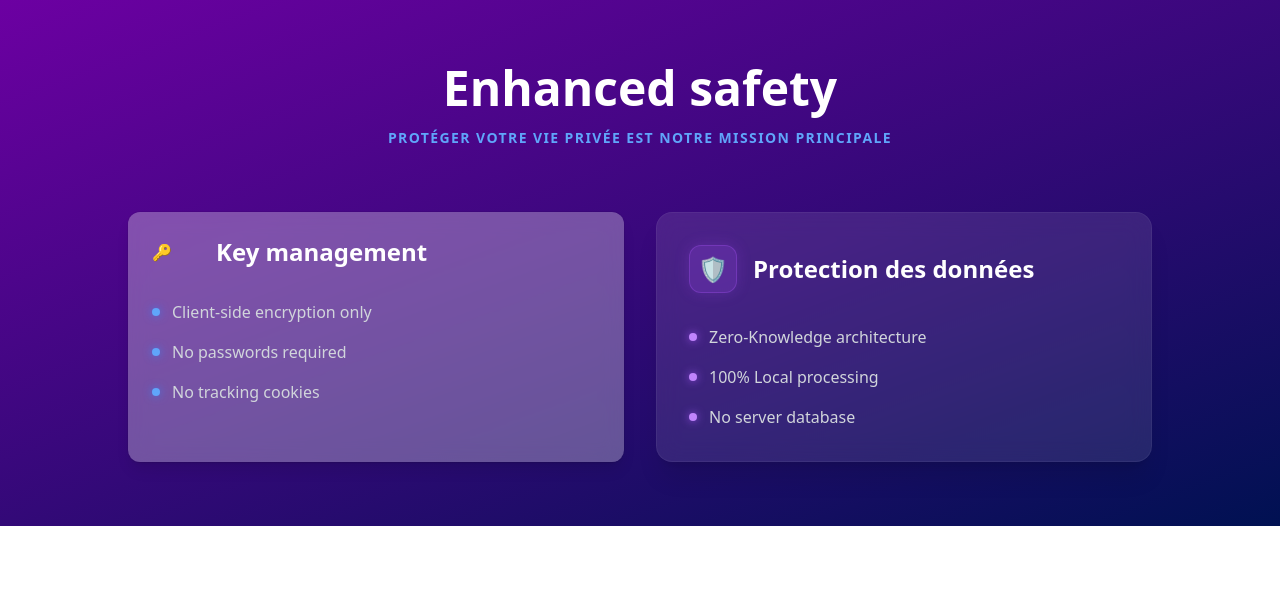
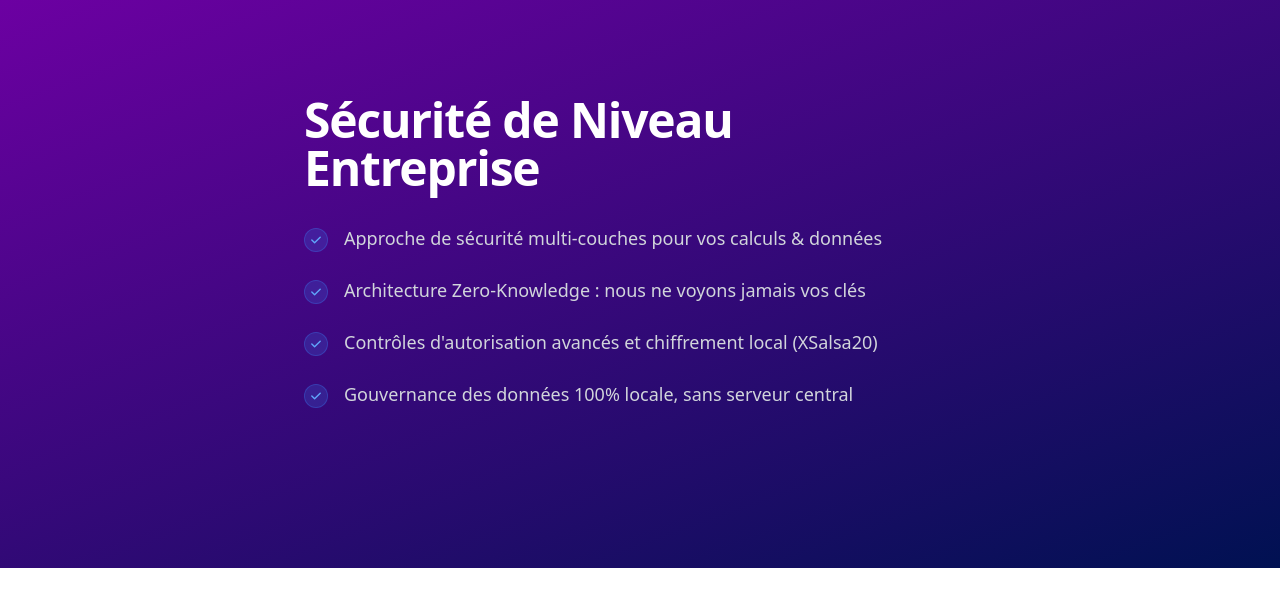
Before and after one commit to OrionUnix/Eisphora, a Django app: template backend/theme/templates/pages/security.html in a window 1280 px wide. Shown: the top 607 px of the page. Run offline with Django 5.2, Linux system fonts and the light colour scheme; the template is opened without the code that fills it, so the values that code supplies are empty; some libraries are stand-ins or nearby versions.

Commit message:
reforte graphique

```diff
--- a/backend/theme/static/css/gradient.css
+++ b/backend/theme/static/css/gradient.css
@@ -154,12 +154,24 @@
   z-index: 1;
 }
 
-/* Optional: Adjust card styles for better contrast */
+/* Modern Feature Card with Glassmorphism */
 .feature-card {
-  background: rgba(255, 255, 255, 0.3);
-  /* Slightly more opaque for readability */
+  background: linear-gradient(135deg, rgba(255, 255, 255, 0.2), rgba(255, 255, 255, 0.1));
   backdrop-filter: blur(10px);
-  /* Optional: Adds a frosted glass effect */
+  -webkit-backdrop-filter: blur(10px);
+  border-radius: 24px;
+  border: 1px solid rgba(255, 255, 255, 0.3);
+  box-shadow: 0 25px 50px -12px rgba(0, 0, 0, 0.5);
+  transition: all 0.3s cubic-bezier(0.4, 0, 0.2, 1);
+  position: relative;
+  overflow: hidden;
+}
+
+.feature-card:hover {
+  transform: translateY(-8px);
+  background: linear-gradient(135deg, rgba(255, 255, 255, 0.25), rgba(255, 255, 255, 0.15));
+  box-shadow: 0 35px 60px -15px rgba(0, 0, 0, 0.6);
+  border-color: rgba(255, 255, 255, 0.4);
 }
 
 /* -----------------------------------------------------------------------
@@ -195,3 +207,17 @@
 .btn-gradient:active {
   transform: scale(0.98);
 }
+
+/* Security Section Redesign Support */
+.bg-security-dark {
+  background-color: #0a0a1a !important;
+}
+
+.circuit-pattern {
+  opacity: 0.15;
+  filter: drop-shadow(0 0 10px rgba(132, 204, 22, 0.2));
+}
+
+.shield-glow {
+  filter: drop-shadow(0 0 20px rgba(192, 132, 252, 0.4));
+}
--- a/backend/theme/templates/pages/header.html
+++ b/backend/theme/templates/pages/header.html
@@ -19,8 +19,7 @@
         </div>
 
         <div class="px-20 py-24 max-w-xl">
-            <p class="text-sm font-light tracking-wider uppercase text-gray-300 mb-2">{% trans "Easy. Secure.
-                Open-source. Global." %}</p>
+            <p class="text-sm font-light tracking-wider uppercase text-gray-300 mb-2">{% trans "Easy. Secure. Open-source. Global." %}</p>
             <h1 class="text-4xl sm:text-5xl md:text-6xl font-extrabold leading-tight">
                 <span class="text-white">
                     {{ seo.site_name }}</span>
@@ -153,8 +152,7 @@
                             <i class="fas fa-check-circle"></i>
                         </div>
                         <h3 class="font-bold text-gray-800 mb-1">{% trans "Simulation Complete!" %}</h3>
-                        <p class="text-gray-600 text-xs">{% trans "Your draft is ready. Always verify with a
-                            professional before filing." %}</p>
+                        <p class="text-gray-600 text-xs">{% trans "Your draft is ready. Always verify with a professional before filing." %}</p>
                     </div>
                 </div>
             </div>
--- a/backend/theme/templates/pages/security.html
+++ b/backend/theme/templates/pages/security.html
@@ -4,69 +4,68 @@
 <style>
 
 </style>
-<section class="gradient-section1 relative z-10">
-    <div class="max-w-7xl mx-auto">
-        <div class="text-center mb-16">
-            <h2 class="text-3xl md:text-5xl font-extrabold text-white mb-4">{% trans "Enhanced safety" %}</h2>
-            <p class="text-blue-400 font-semibold tracking-widest uppercase text-sm">
-                {% trans "Protéger votre vie privée est notre mission principale" %}
-            </p>
+{% load i18n static tailwind_tags %}
+<link rel="stylesheet" href="{% static 'css/gradient.css' %}">
+<section class="relative py-24 overflow-hidden gradient-section1">
+
+
+    <div class="relative z-10 max-w-7xl mx-auto px-6 flex flex-col items-center">
+        <!-- Title & List Section -->
+        <div class="w-full max-w-2xl mb-16">
+            <h2 class="text-4xl md:text-5xl font-bold text-white mb-8 tracking-tight">
+                {% trans "Sécurité de Niveau Entreprise" %}
+            </h2>
+
+            <ul class="space-y-6">
+                <li class="flex items-start text-gray-300 text-lg group">
+                    <div
+                        class="flex-shrink-0 w-6 h-6 rounded-full bg-blue-500/20 border border-blue-500/30 flex items-center justify-center mr-4 mt-1">
+                        <svg class="w-3.5 h-3.5 text-blue-400" fill="currentColor" viewBox="0 0 20 20">
+                            <path fill-rule="evenodd"
+                                d="M16.707 5.293a1 1 0 010 1.414l-8 8a1 1 0 01-1.414 0l-4-4a1 1 0 011.414-1.414L8 12.586l7.293-7.293a1 1 0 011.414 0z"
+                                clip-rule="evenodd" />
+                        </svg>
+                    </div>
+                    <span>{% trans "Approche de sécurité multi-couches pour vos calculs & données" %}</span>
+                </li>
+                <li class="flex items-start text-gray-300 text-lg group">
+                    <div
+                        class="flex-shrink-0 w-6 h-6 rounded-full bg-blue-500/20 border border-blue-500/30 flex items-center justify-center mr-4 mt-1">
+                        <svg class="w-3.5 h-3.5 text-blue-400" fill="currentColor" viewBox="0 0 20 20">
+                            <path fill-rule="evenodd"
+                                d="M16.707 5.293a1 1 0 010 1.414l-8 8a1 1 0 01-1.414 0l-4-4a1 1 0 011.414-1.414L8 12.586l7.293-7.293a1 1 0 011.414 0z"
+                                clip-rule="evenodd" />
+                        </svg>
+                    </div>
+                    <span>{% trans "Architecture Zero-Knowledge : nous ne voyons jamais vos clés" %}</span>
+                </li>
+                <li class="flex items-start text-gray-300 text-lg group">
+                    <div
+                        class="flex-shrink-0 w-6 h-6 rounded-full bg-blue-500/20 border border-blue-500/30 flex items-center justify-center mr-4 mt-1">
+                        <svg class="w-3.5 h-3.5 text-blue-400" fill="currentColor" viewBox="0 0 20 20">
+                            <path fill-rule="evenodd"
+                                d="M16.707 5.293a1 1 0 010 1.414l-8 8a1 1 0 01-1.414 0l-4-4a1 1 0 011.414-1.414L8 12.586l7.293-7.293a1 1 0 011.414 0z"
+                                clip-rule="evenodd" />
+                        </svg>
+                    </div>
+                    <span>{% trans "Contrôles d'autorisation avancés et chiffrement local (XSalsa20)" %}</span>
+                </li>
+                <li class="flex items-start text-gray-300 text-lg group">
+                    <div
+                        class="flex-shrink-0 w-6 h-6 rounded-full bg-blue-500/20 border border-blue-500/30 flex items-center justify-center mr-4 mt-1">
+                        <svg class="w-3.5 h-3.5 text-blue-400" fill="currentColor" viewBox="0 0 20 20">
+                            <path fill-rule="evenodd"
+                                d="M16.707 5.293a1 1 0 010 1.414l-8 8a1 1 0 01-1.414 0l-4-4a1 1 0 011.414-1.414L8 12.586l7.293-7.293a1 1 0 011.414 0z"
+                                clip-rule="evenodd" />
+                        </svg>
+                    </div>
+                    <span>{% trans "Gouvernance des données 100% locale, sans serveur central" %}</span>
+                </li>
+            </ul>
         </div>
 
-        <div class="grid md:grid-cols-2 gap-8 max-w-5xl mx-auto">
 
-            <div class="p-6 isolate rounded-xl feature-card shadow-lg ring-1 ring-black/5">
-                <div class="flex items-center mb-8">
-                    <div class="w-12 h-12text-2xl mr-4">🔑</div>
-                    <h3 class="font-bold text-2xl text-white">{% trans "Key management" %}</h3>
-                </div>
-                <ul class="space-y-4">
-                    <li class="flex items-center text-gray-300">
-                        <span
-                            class="w-2 h-2 bg-blue-400 rounded-full mr-3 shadow-[0_0_8px_rgba(59,130,246,0.8)]"></span>
-                        {% trans "Client-side encryption only" %}
-                    </li>
-                    <li class="flex items-center text-gray-300">
-                        <span
-                            class="w-2 h-2 bg-blue-400 rounded-full mr-3 shadow-[0_0_8px_rgba(59,130,246,0.8)]"></span>
-                        {% trans "No passwords required" %}
-                    </li>
-                    <li class="flex items-center text-gray-300">
-                        <span
-                            class="w-2 h-2 bg-blue-400 rounded-full mr-3 shadow-[0_0_8px_rgba(59,130,246,0.8)]"></span>
-                        {% trans "No tracking cookies" %}
-                    </li>
-                </ul>
-            </div>
+    </div>
 
-            <div
-                class="bg-white/10 backdrop-blur-md border border-white/5 p-8 rounded-2xl hover:bg-white/15 transition-all duration-300 shadow-xl group">
-                <div class="flex items-center mb-8">
-                    <div
-                        class="w-12 h-12 bg-purple-500/20 border border-purple-500/30 rounded-xl flex items-center justify-center text-2xl mr-4 shadow-[0_0_15px_rgba(168,85,247,0.2)] group-hover:shadow-[0_0_25px_rgba(168,85,247,0.4)] transition-all">
-                        🛡️
-                    </div>
-                    <h3 class="font-bold text-2xl text-white">{% trans "Protection des données" %}</h3>
-                </div>
-                <ul class="space-y-4">
-                    <li class="flex items-center text-gray-300">
-                        <span
-                            class="w-2 h-2 bg-purple-400 rounded-full mr-3 shadow-[0_0_8px_rgba(168,85,247,0.8)]"></span>
-                        {% trans "Zero-Knowledge architecture" %}
-                    </li>
-                    <li class="flex items-center text-gray-300">
-                        <span
-                            class="w-2 h-2 bg-purple-400 rounded-full mr-3 shadow-[0_0_8px_rgba(168,85,247,0.8)]"></span>
-                        {% trans "100% Local processing" %}
-                    </li>
-                    <li class="flex items-center text-gray-300">
-                        <span
-                            class="w-2 h-2 bg-purple-400 rounded-full mr-3 shadow-[0_0_8px_rgba(168,85,247,0.8)]"></span>
-                        {% trans "No server database" %}
-                    </li>
-                </ul>
-            </div>
 
-        </div>
-    </div>
 </section>
```
Also changed, not shown: backend/theme/templates/pages/features.html (+15 -24 lines).
